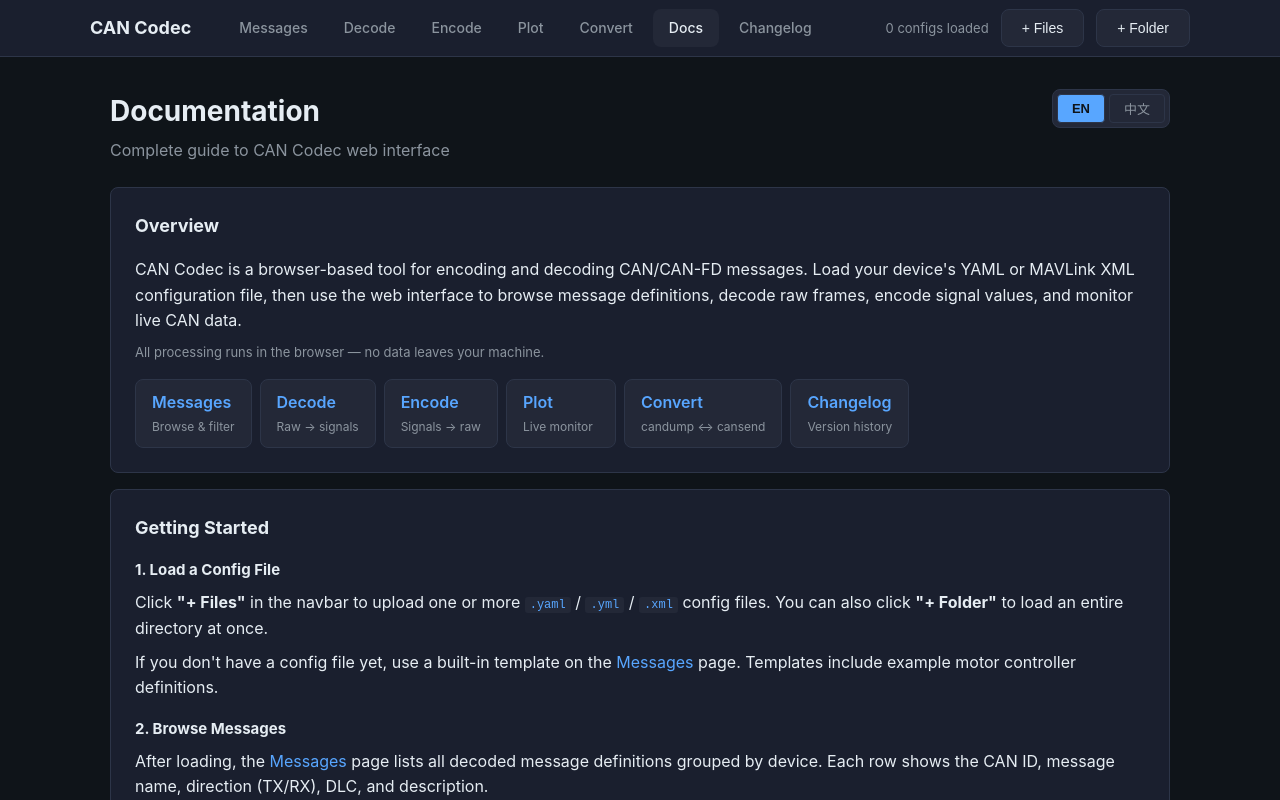
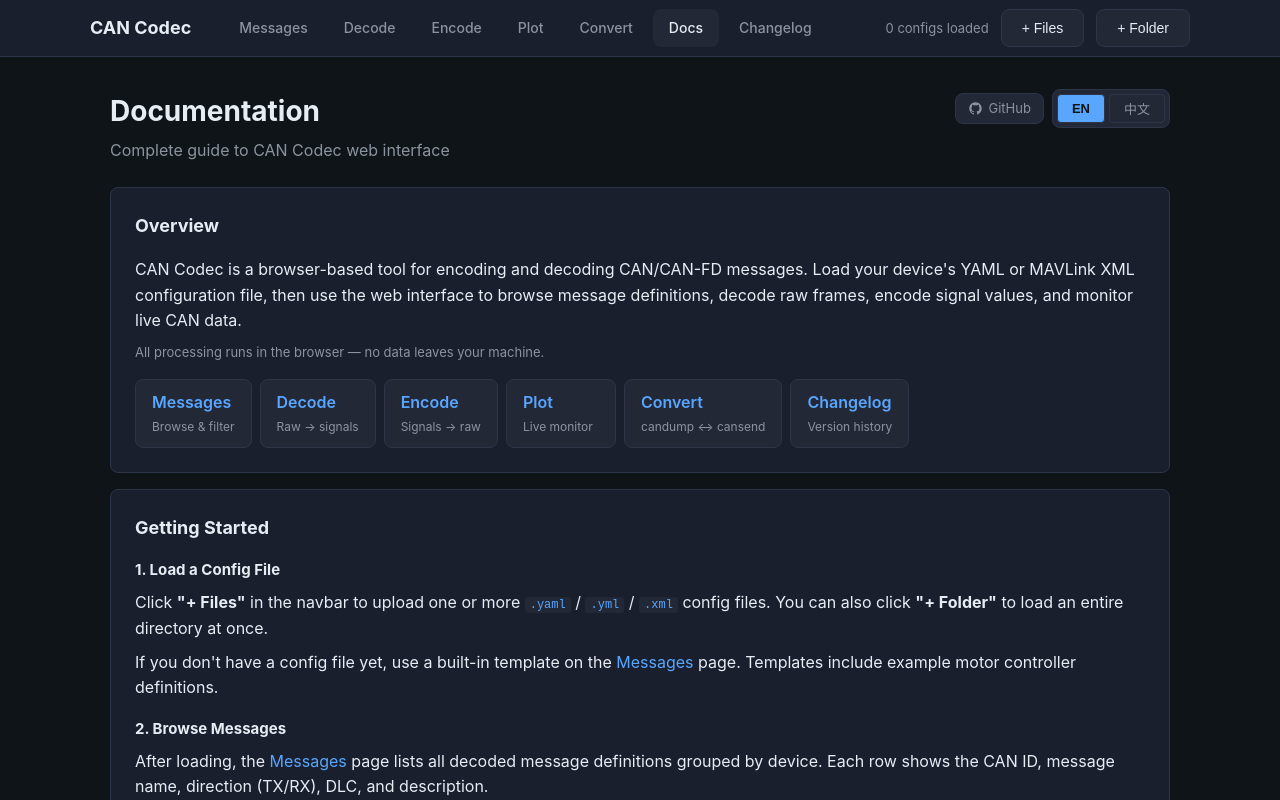
Before and after one commit to LueApp/can-codec, a SvelteKit app in the folder web/: page /docs in a window 1280 px wide. Shown: the top 800 px of the page. Built offline with nearby package versions, Linux system fonts and the light colour scheme.

Commit message:
docs: add web UI link to README and GitHub link to docs page

```diff
--- a/web/src/routes/docs/+page.svelte
+++ b/web/src/routes/docs/+page.svelte
@@ -13,6 +13,18 @@
         <p>CAN Codec 网页界面完整指南</p>
       {/if}
     </div>
+    <div style="display: flex; align-items: center; gap: 8px;">
+      <a
+        href="https://github.com/LueApp/can-codec"
+        target="_blank"
+        rel="noopener noreferrer"
+        style="display: flex; align-items: center; gap: 6px; padding: 4px 12px; font-size: 13px; color: var(--text-dim); background: var(--bg-input); border: 1px solid var(--border); border-radius: var(--radius); text-decoration: none;"
+      >
+        <svg width="15" height="15" viewBox="0 0 24 24" fill="currentColor" aria-hidden="true">
+          <path d="M12 2C6.477 2 2 6.477 2 12c0 4.418 2.865 8.166 6.839 9.489.5.092.682-.217.682-.482 0-.237-.009-.868-.013-1.703-2.782.604-3.369-1.342-3.369-1.342-.454-1.154-1.11-1.462-1.11-1.462-.908-.62.069-.608.069-.608 1.003.07 1.531 1.03 1.531 1.03.892 1.529 2.341 1.087 2.91.832.092-.647.35-1.088.636-1.338-2.22-.253-4.555-1.11-4.555-4.943 0-1.091.39-1.984 1.029-2.683-.103-.253-.446-1.27.098-2.647 0 0 .84-.269 2.75 1.025A9.578 9.578 0 0 1 12 6.836a9.59 9.59 0 0 1 2.504.337c1.909-1.294 2.747-1.025 2.747-1.025.546 1.377.203 2.394.1 2.647.64.699 1.028 1.592 1.028 2.683 0 3.842-2.339 4.687-4.566 4.935.359.309.678.919.678 1.852 0 1.336-.012 2.415-.012 2.743 0 .267.18.579.688.481C19.138 20.163 22 16.418 22 12c0-5.523-4.477-10-10-10z"/>
+        </svg>
+        GitHub
+      </a>
       <div style="display: flex; gap: 4px; background: var(--bg-input); border: 1px solid var(--border); border-radius: var(--radius); padding: 4px;">
         <button
           onclick={() => lang = 'en'}
@@ -22,6 +34,7 @@
           onclick={() => lang = 'zh'}
           style="padding: 4px 14px; font-size: 13px; border-radius: 4px; {lang === 'zh' ? 'background: var(--accent); color: #0f1419; font-weight: 600;' : 'background: none; color: var(--text-dim);'}"
         >中文</button>
+      </div>
     </div>
   </div>
 
```
Also changed, not shown: 1 other file (tests, documents, lock files or other folders). Lines whose indentation alone changed are shown as unchanged.
